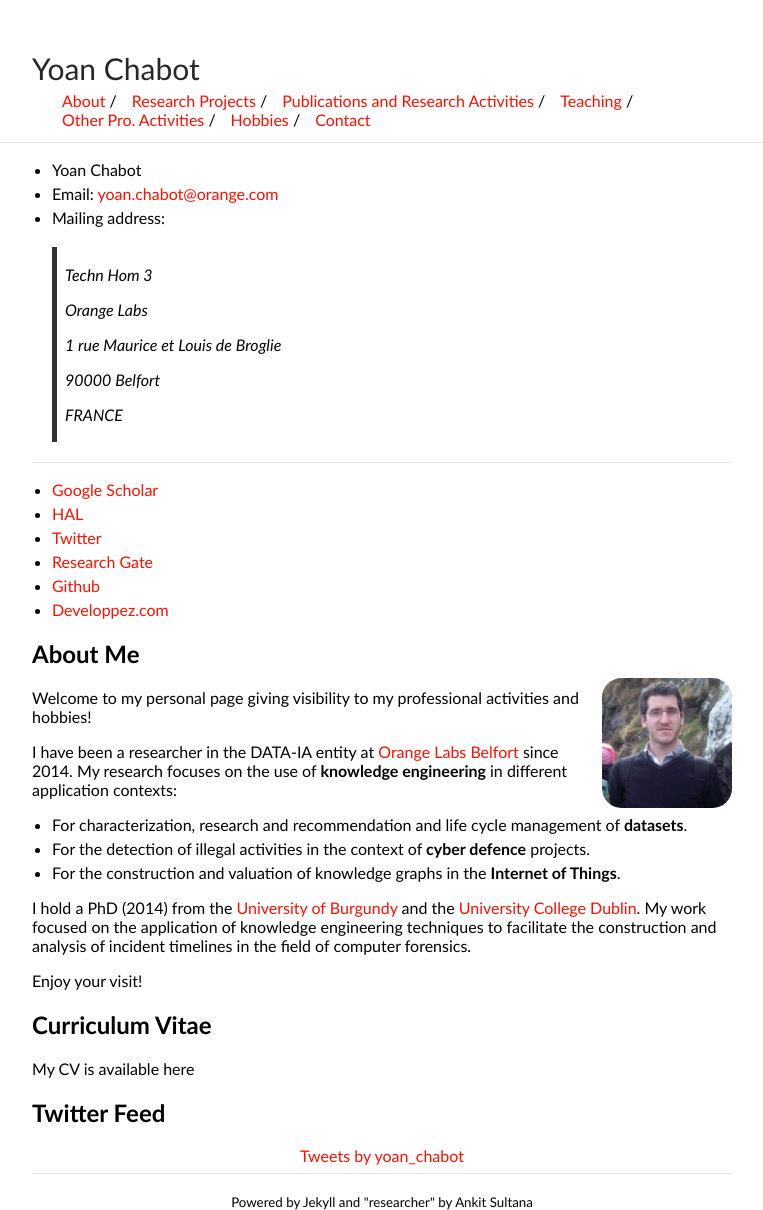
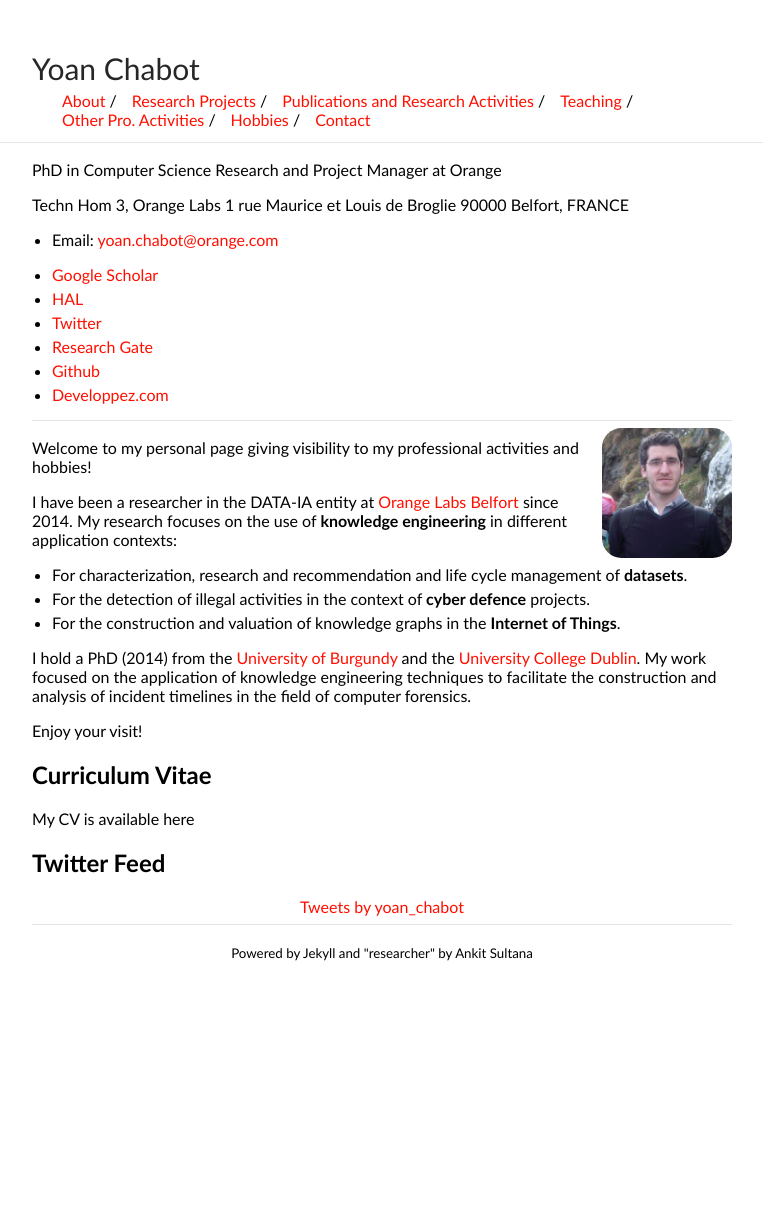
Before and after one commit to yoanchabot/yoanchabot.github.io, a Jekyll site: the page built from index.md, in a window 1280 px wide. Shown: the whole page, without its empty margins (258-1021 px from the left). Built offline with Jekyll 4.4.1, drawn with Linux system fonts in a browser that asks for light colours; comment, search, counter and statistics services are not loaded; after the commit the page ends 961 px from its top, so only the background shows below that.

Commit message:
Update index.md

```diff
--- a/index.md
+++ b/index.md
@@ -3,20 +3,13 @@ layout: default
 title: About Me
 ---
 
-* Yoan Chabot
+PhD in Computer Science
+Research and Project Manager at Orange
+
+Techn Hom 3, Orange Labs
+1 rue Maurice et Louis de Broglie
+90000 Belfort, FRANCE
 * Email: [yoan.chabot@orange.com](mailto:yoan.chabot@orange.com)
-* Mailing address:
-> Techn Hom 3
->
-> Orange Labs
->
-> 1 rue Maurice et Louis de Broglie
->
-> 90000 Belfort
->
-> FRANCE
-
----
 
 * [Google Scholar](http://scholar.google.fr/citations?user=QKcqdfoAAAAJ)
 * [HAL](https://cv.archives-ouvertes.fr/yoan-chabot)
@@ -25,7 +18,7 @@ title: About Me
 * [Github](https://github.com/yoanchabot)
 * [Developpez.com](http://www.developpez.net/forums/u207506/metafire18)
 
-## About Me
+---
 
 <img class="profile-picture" src="me.jpg">
 
```
